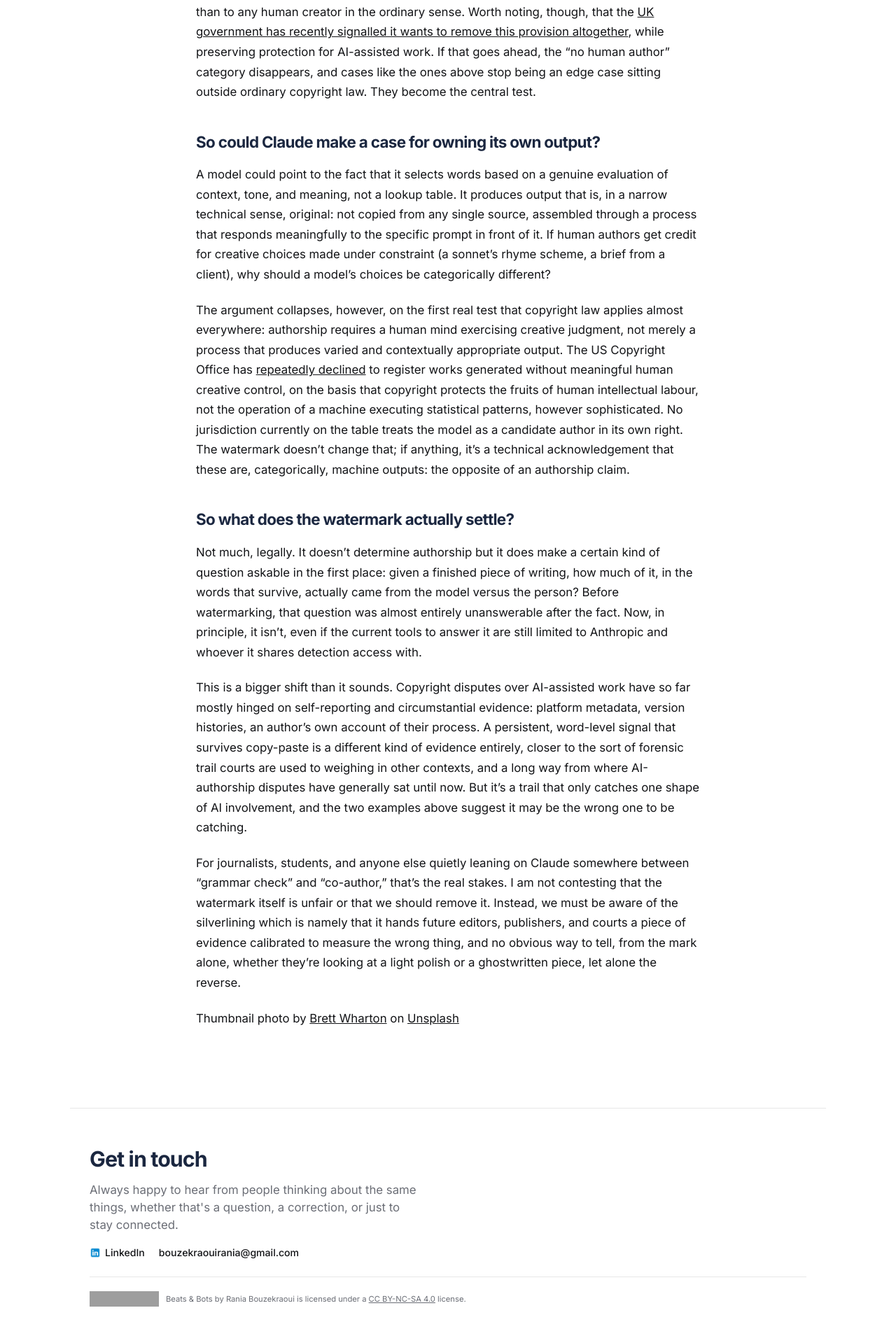
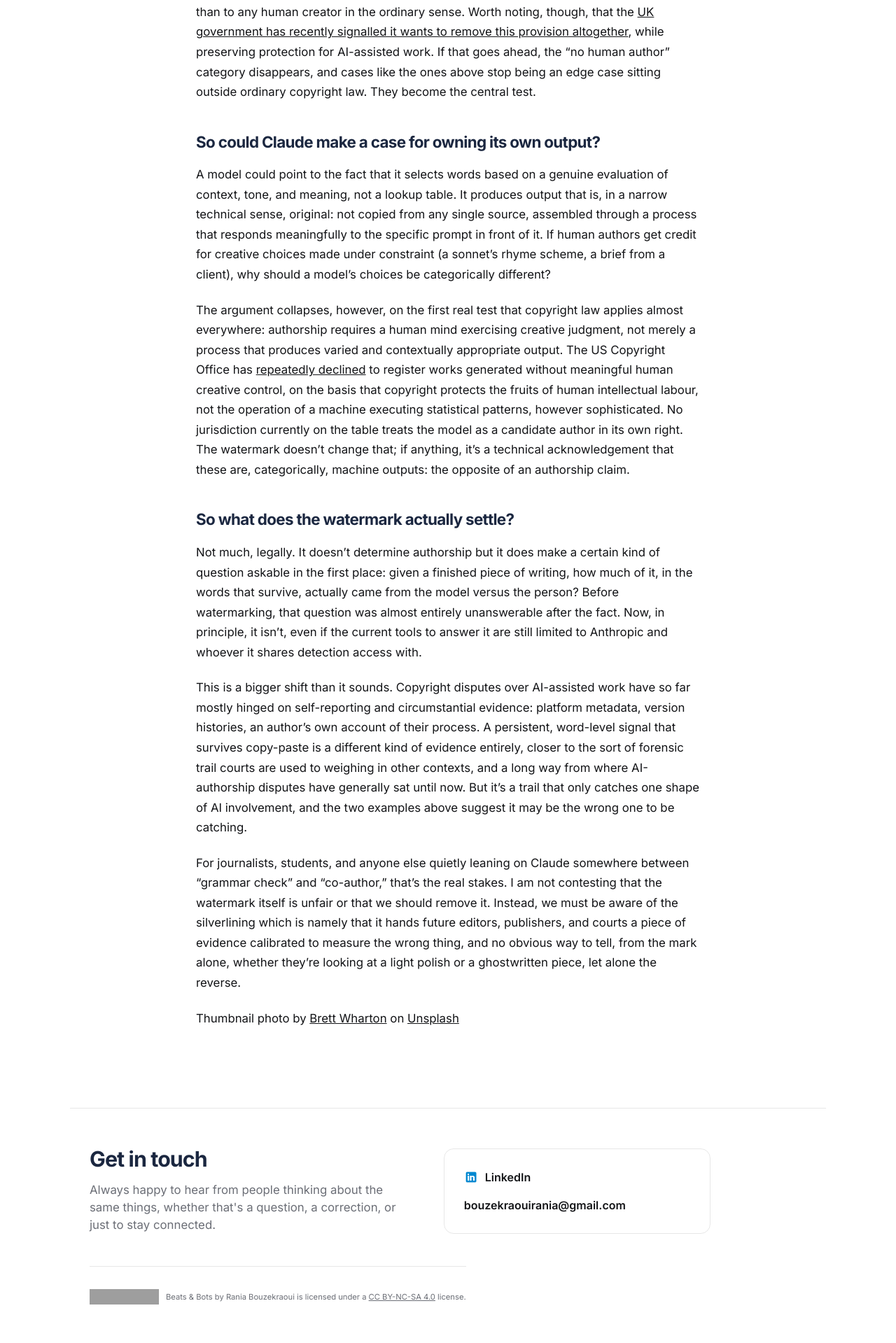
Before and after one commit to raniabouz/beats-and-bots, a Jekyll site: the page built from _posts/2026-08-20-claude-watermark-authorship.markdown, in a window 1280 px wide. Shown: the part 3664-5583 px from the top of the page at 70% size. Built offline with Jekyll 4.4.1, drawn with Linux system fonts in a browser that asks for light colours; grey boxes are pictures that could not be loaded.

Commit message:
fixing the negative space on the contact section

```diff
--- a/_layouts/default.html
+++ b/_layouts/default.html
@@ -235,19 +235,26 @@
 </main>
 
 <footer id="footer">
-  <div class="wrap" style="flex-direction:column; align-items:flex-start; gap:24px; border-top:1px solid var(--line); padding-top:56px; margin-top:56px;">
-    <div>
-      <h2 style="margin:0 0 14px; font-size:1.9rem; line-height:1.1; color:var(--navy);">Get in touch</h2>
-      <p style="color:var(--text-mute); font-size:1.05rem; max-width:480px; margin:0 0 16px; line-height:1.5;">
-        Always happy to hear from people thinking about the same things, whether that's a question, a correction, or just to stay connected.
-      </p>
-      <ul class="foot-links" style="margin:0;">
-        <li><a href="https://www.linkedin.com/in/rania-bouzekraoui/" target="_blank" rel="noopener"><img src="{{ '/assets/images/linkedinicon.jpg' | relative_url }}" alt="" style="width:16px; height:16px;">LinkedIn</a></li>
-        <li><a href="mailto:bouzekraouirania@gmail.com" style="text-decoration:none; color:inherit; font-weight:500; font-size:0.88rem;">bouzekraouirania@gmail.com</a></li>
-      </ul>
+  <div class="wrap" style="border-top:1px solid var(--line); padding-top:56px; margin-top:56px;">
+    <div style="display:grid; grid-template-columns: 1.1fr 0.9fr; gap:40px; align-items:center;">
+      <div>
+        <h2 style="margin:0 0 14px; font-size:1.9rem; line-height:1.1; color:var(--navy);">Get in touch</h2>
+        <p style="color:var(--text-mute); font-size:1.05rem; max-width:44ch; margin:0; line-height:1.5;">
+          Always happy to hear from people thinking about the same things, whether that's a question, a correction, or just to stay connected.
+        </p>
+      </div>
+
+      <div style="border:1px solid var(--line); border-radius:14px; padding:28px; display:flex; flex-direction:column; gap:16px;">
+        <a href="https://www.linkedin.com/in/rania-bouzekraoui/" target="_blank" rel="noopener" style="display:flex; align-items:center; gap:10px; text-decoration:none; font-weight:600; font-size:1rem;">
+          <img src="{{ '/assets/images/linkedinicon.jpg' | relative_url }}" alt="" style="width:20px; height:20px;">LinkedIn
+        </a>
+        <a href="mailto:bouzekraouirania@gmail.com" style="display:flex; align-items:center; gap:10px; text-decoration:none; color:inherit; font-weight:600; font-size:1rem;">
+          bouzekraouirania@gmail.com
+        </a>
+      </div>
     </div>
 
-    <div style="display:flex; align-items:center; gap:10px; padding-top:20px; border-top:1px solid var(--line); width:100%;">
+    <div style="display:flex; align-items:center; gap:10px; padding-top:32px; margin-top:32px; border-top:1px solid var(--line);">
       <a href="https://creativecommons.org/licenses/by-nc-sa/4.0/" target="_blank" rel="noopener license">
         <img src="https://licensebuttons.net/l/by-nc-sa/4.0/88x31.png" alt="Creative Commons BY-NC-SA 4.0" style="height:22px; width:auto; display:block;">
       </a>
```
